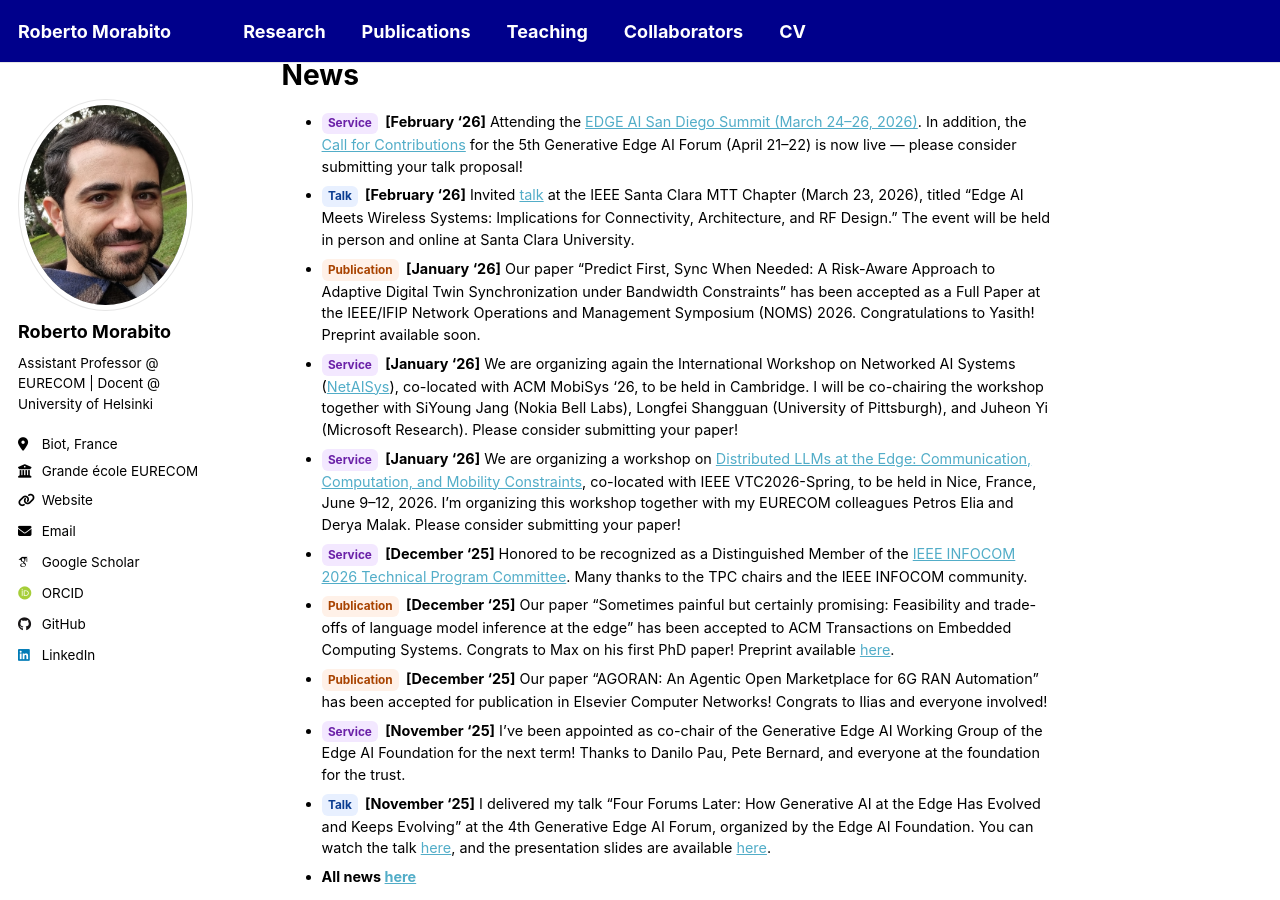
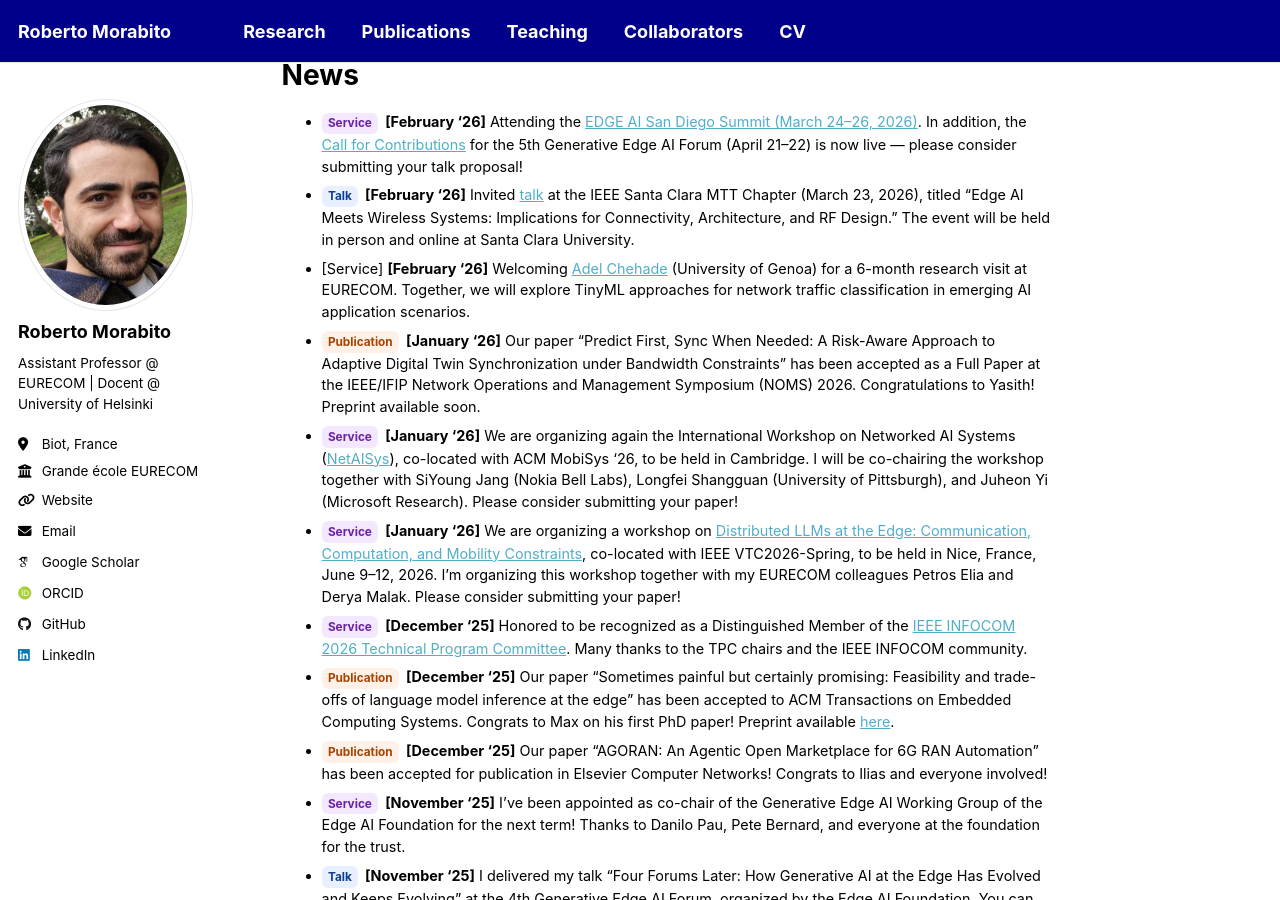
Before and after one commit to robertmora/robertmora.github.io, a Jekyll site: the page built from _pages/about.md, in a window 1280 px wide and 900 px high, scrolled down 586 px. Built offline with Jekyll 4.4.1, drawn with Linux system fonts in a browser that asks for light colours; some web fonts are replaced; a script that is not in the unit is left out.

Commit message:
Update about.md

```diff
--- a/_pages/about.md
+++ b/_pages/about.md
@@ -20,6 +20,7 @@ News
 ======
 - [Service](){:.tag .tag--service} **[February '26]** Attending the [EDGE AI San Diego Summit (March 24–26, 2026)](https://www.edgeaifoundation.org/events/edge-ai-san-diego-2026){:target="_blank"}.  In addition, the [Call for Contributions](https://cms.tinyml.org/call-for-presentations-v5-generative-edge-ai-forum/){:target="_blank"} for the 5th Generative Edge AI Forum (April 21–22) is now live — please consider submitting your talk proposal!
 - [Talk](){:.tag .tag--talk} **[February '26]** Invited [talk](https://www.eventbrite.com/e/edge-ai-meets-wireless-systems-implications-for-connectivity-rf-design-tickets-1983233094573?aff=oddtdtcreator){:target="_blank"} at the IEEE Santa Clara MTT Chapter (March 23, 2026), titled “Edge AI Meets Wireless Systems: Implications for Connectivity, Architecture, and RF Design.” The event will be held in person and online at Santa Clara University.
+- [Service] **[February '26]** Welcoming [Adel Chehade](https://scholar.google.com/citations?user=XAH1Ox0AAAAJ&hl=en){:target="_blank"} (University of Genoa) for a 6-month research visit at EURECOM. Together, we will explore TinyML approaches for network traffic classification in emerging AI application scenarios.
 - [Publication](){:.tag .tag--pub} **[January '26]** Our paper "Predict First, Sync When Needed: A Risk-Aware Approach to Adaptive Digital Twin Synchronization under Bandwidth Constraints" has been accepted as a Full Paper at the IEEE/IFIP Network Operations and Management Symposium (NOMS) 2026. Congratulations to Yasith! Preprint available soon.
 - [Service](){:.tag .tag--service} **[January '26]** We are organizing again the International Workshop on Networked AI Systems ([NetAISys](https://netaisys.github.io/){:target="_blank"}), co-located with ACM MobiSys '26, to be held in Cambridge. I will be co-chairing the workshop together with SiYoung Jang (Nokia Bell Labs), Longfei Shangguan (University of Pittsburgh), and Juheon Yi (Microsoft Research). Please consider submitting your paper!
 - [Service](){:.tag .tag--service} **[January '26]** We are organizing a workshop on [Distributed LLMs at the Edge: Communication, Computation, and Mobility Constraints](https://events.vtsociety.org/vtc2026-spring/conference-sessions/workshops-currently-available/w23-distributed-llms-at-the-edge-communication-computation-and-mobility-constraints/){:target="_blank"}, co-located with IEEE VTC2026-Spring, to be held in Nice, France, June 9–12, 2026. I’m organizing this workshop together with my EURECOM colleagues Petros Elia and Derya Malak. Please consider submitting your paper!
```
